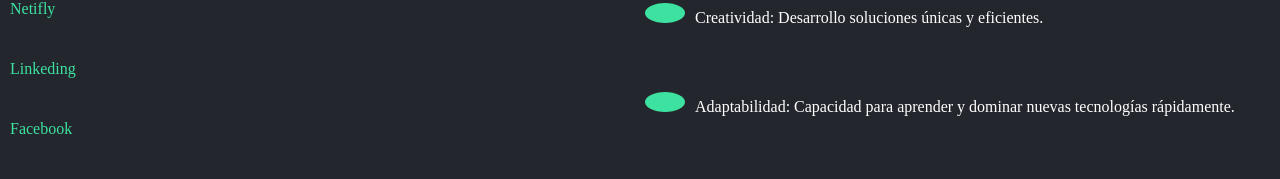
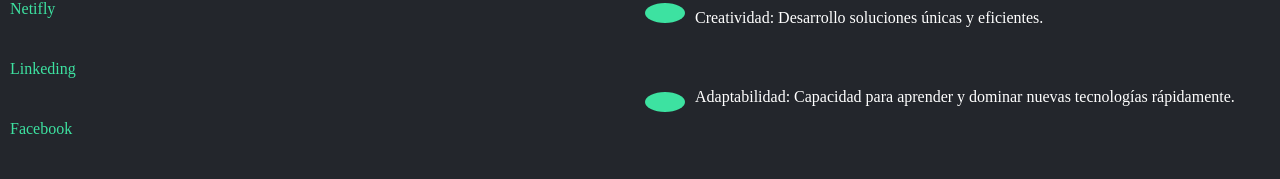
Before and after one commit to AleArtolaMazanares/MyPortfolio, a React (Create React App) app in the folder portfolio/: page / in a window 1280 px wide. Shown: the part 455-634 px from the top of the page. Built offline with nearby package versions, Linux system fonts and the light colour scheme; the HTML template or start-up script is replaced by a standard one; a web font is replaced by a local one.

Commit message:
bloque 3 terminado sin funcionalidad

```diff
--- a/portfolio/src/components/points/index.jsx
+++ b/portfolio/src/components/points/index.jsx
@@ -1,11 +1,11 @@
 import React from "react";
 import "./style.css"
 
-const Points = ({text = ''}) => {
+const Points = ({text = '', margin = '0px'}) => {
     return(
       <div className="containerGlobalPointsComponent">
         <div className="circle"></div>
-        <div className="textPointComponent">
+        <div className="textPointComponent" style={{marginBottom: margin}}>
             <p>{text}</p>
         </div>
       </div>
--- a/portfolio/src/pages/home/index.jsx
+++ b/portfolio/src/pages/home/index.jsx
@@ -65,7 +65,7 @@ const Home = () => {
           </div>
           <div className="pointsPage">
             <Points text={'Creatividad: Desarrollo soluciones únicas y eficientes.'}/>
-            <Points text={'Adaptabilidad: Capacidad para aprender y dominar nuevas tecnologías rápidamente.'}/>
+            <Points margin={'20px'} text={'Adaptabilidad: Capacidad para aprender y dominar nuevas tecnologías rápidamente.'}/>
             <Points text={'Trabajo en equipo: Fomento un ambiente colaborativo y constructivo.'}/>
           </div>
         </div>
```
